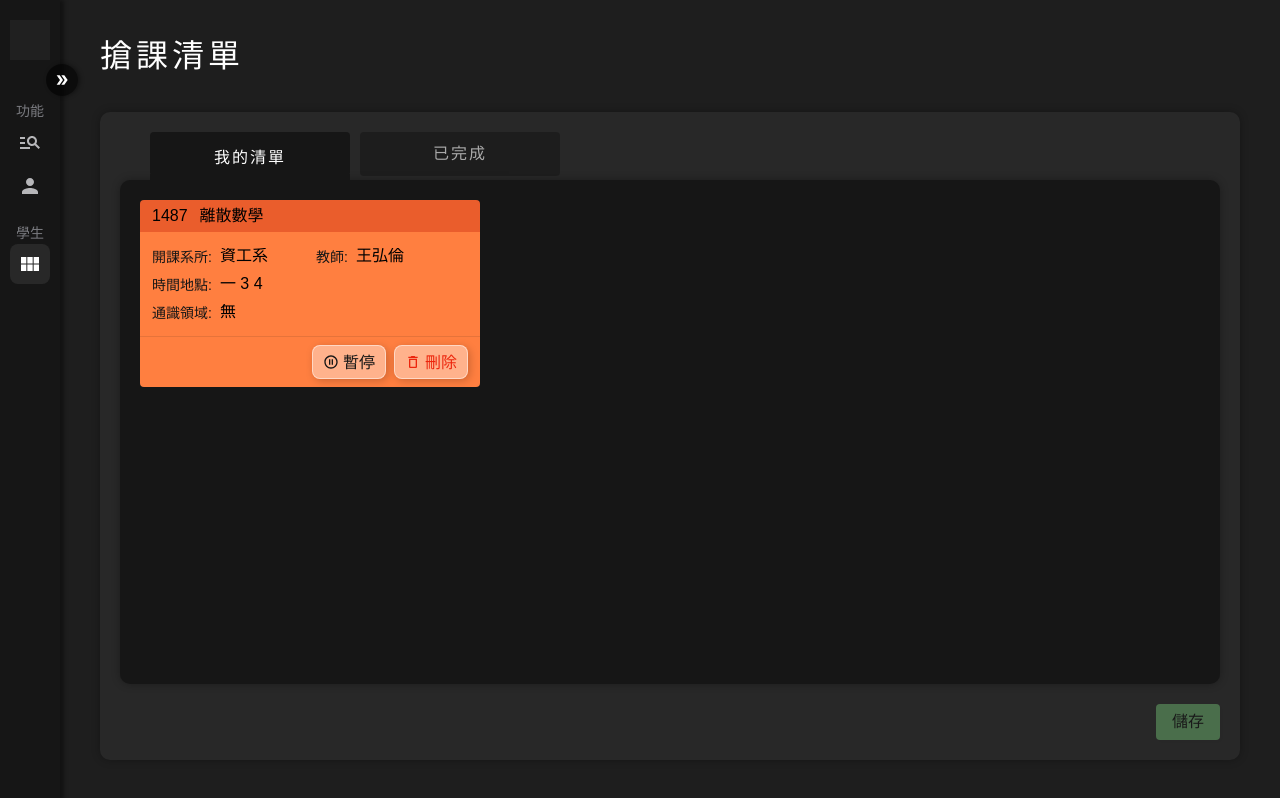
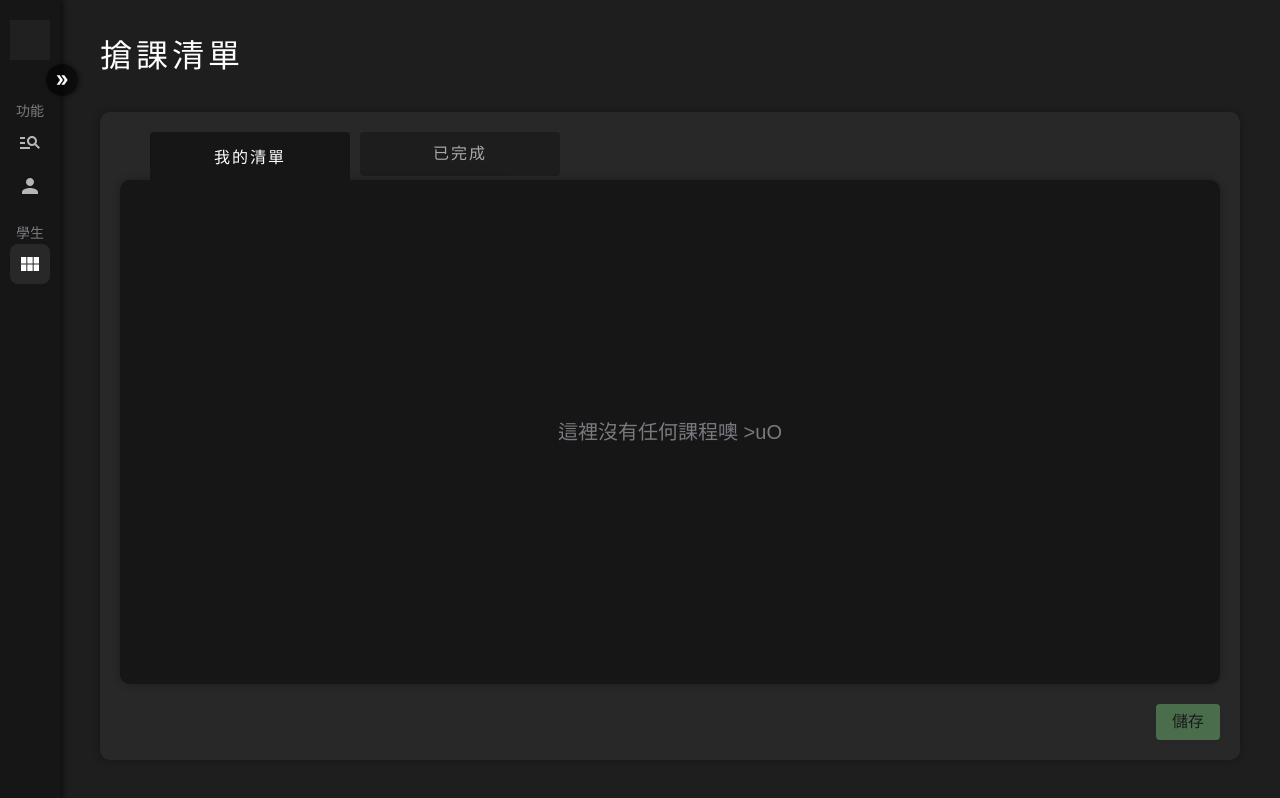
Before and after one commit to aisu-programming/NTNU-Course-Queuing-Website-FrontEnd, a React (Create React App) app: page /rushlist/wait in a window 1280 px wide. Built offline with nearby package versions, Linux system fonts and the light colour scheme.

Commit message:
feat: add global state

```diff
--- a/src/components/IconButton.jsx
+++ b/src/components/IconButton.jsx
@@ -1,5 +1,5 @@
 import React from 'react';
-import styled from 'styled-components';
+import styled, { css } from 'styled-components';
 import { colors } from '../styles';
 
 const Button = styled.div`
@@ -20,6 +20,9 @@ const Button = styled.div`
   svg {
     transform: '';
     transition: 0.3s;
+    height: 16px;
+    width: 16px;
+    margin-right: 4px;
   }
   &:hover {
     background: ${colors.white}${colors.opacity60};
@@ -28,11 +31,19 @@ const Button = styled.div`
     }
   }
 
-  svg {
-    height: 16px;
-    width: 16px;
-    margin-right: 4px;
-  }
+  ${(props) =>
+    props.disabled &&
+    css`
+      cursor: default;
+      filter: brightness(0.6) contrast(0.8);
+      &:hover {
+        background: ${colors.white}${colors.opacity40};
+        filter: brightness(0.6) contrast(0.8);
+        svg {
+          transform: none;
+        }
+      }
+    `}
 `;
 
 const Text = styled.h4`
@@ -41,11 +52,24 @@ const Text = styled.h4`
 `;
 
 export const IconButton = (props) => {
-  const { isDanger, handleEvent, text, children } = props;
+  const { isDanger, onClick, disabled, text, disableText, children } =
+    props;
+  const textResult = () => {
+    if (!disabled) {
+      return text;
+    }
+    if (!!disabled) {
+      return disableText;
+    }
+  }
   return (
-    <Button onClick={handleEvent} isDanger={isDanger}>
+    <Button
+      onClick={onClick}
+      disabled={disabled}
+      isDanger={isDanger}
+    >
       {children}
-      <Text>{text}</Text>
+      <Text>{textResult()}</Text>
     </Button>
   );
 };
--- a/src/components/Table.jsx
+++ b/src/components/Table.jsx
@@ -12,6 +12,7 @@ import {
 } from 'react-table';
 import {
   MdOutlinePlaylistAdd,
+  MdPlaylistAddCheck,
   MdFastRewind,
   MdSkipPrevious,
   MdSkipNext,
@@ -20,6 +21,7 @@ import {
 import { columns } from 'components/TableData';
 import { useMediaQuery } from 'react-responsive';
 import { IconButton } from 'components';
+import { useDataContext } from 'data';
 
 const Styles = styled.div`
   display: block;
@@ -48,7 +50,6 @@ const Styles = styled.div`
     color: ${colors.gray100};
 
     thead {
-      // color: ${colors.primary};
       tr {
         position: sticky;
         top: 0;
@@ -179,7 +180,6 @@ const Title = styled.h5`
   font-size: 14px;
   color: ${colors.gray200};
   margin-right: 8px;
-  transform: translateY(2px);
 `;
 const Desc = styled.h4`
   font-size: 16px;
@@ -231,7 +231,7 @@ const PageRow = styled.div`
   position: sticky;
   bottom: 0;
   margin-top: 8px;
-`
+`;
 const PageButton = styled.button`
   display: flex;
   justify-content: center;
@@ -246,7 +246,7 @@ const PageButton = styled.button`
     height: 1rem;
     color: ${colors.white};
   }
-`
+`;
 const PageText = styled.div`
   color: ${colors.white};
   font-size: 14px;
@@ -254,23 +254,47 @@ const PageText = styled.div`
   border-radius: 4px;
   margin-right: 4px;
   background: ${colors.gray500};
-`
+`;
 
-const ExpandRow = ({ list, setList, row }) => {
+const ExpandRow = ({ row }) => {
+  const {
+    courseData,
+    setCourseData,
+    courseList,
+    setCourseList,
+  } = useDataContext();
   const isTable = useMediaQuery({
     maxWidth: size.table,
   });
-  const { teacher, department, credit } = row.original;
+  const { courseNo, teacher, department, credit } =
+    row.original;
+
+  const hasCourse = () => {
+    const checkList = (list) => {
+      return !!list.find((item) => {
+        return item.courseNo === courseNo;
+      });
+    };
+    const originList = checkList(courseData);
+    const tempList = checkList(courseList);
+
+    if (originList || tempList) return true;
+    return false;
+  };
+
   const handleAdd = () => {
-    const newRow = {
+    if (hasCourse()) {
+      // Handle Has Course
+      // console.log('hasCourse!');
+      return;
+    }
+    const addCourse = {
       ...row.original,
-      state: 'pause'
-    }
-    setList([
-      ...list,
-      newRow
-    ]);
-  }
+      state: 'pause',
+    };
+    const newCourseList = [...courseList, addCourse];
+    setCourseList(newCourseList);
+  };
 
   return (
     <Container>
@@ -302,8 +326,14 @@ const ExpandRow = ({ list, setList, row }) => {
         );
       })()}
       <RightWrapper>
-        <IconButton handleEvent={handleAdd} text={'搶課清單'}>
-          <MdOutlinePlaylistAdd />
+        <IconButton
+          onClick={handleAdd}
+          text={'搶課清單'}
+          disableText={'已加入'}
+          disabled={hasCourse()}
+        >
+          {hasCourse() && <MdPlaylistAddCheck />}
+          {!hasCourse() && <MdOutlinePlaylistAdd />}
         </IconButton>
       </RightWrapper>
     </Container>
@@ -316,7 +346,7 @@ const resetScrollInsideTable = (indexTable) => {
   ].scrollTop = 0;
 };
 
-export const Table = ({ list, setList, columns, data }) => {
+export const Table = ({ columns, data }) => {
   const isTable = useMediaQuery({
     maxWidth: size.table,
   });
@@ -423,7 +453,7 @@ export const Table = ({ list, setList, columns, data }) => {
                     <ExpandTableRowOdd
                       colSpan={visibleColumns.length}
                     >
-                      <ExpandRow list={list} setList={setList} row={row} />
+                      <ExpandRow row={row} />
                       {/* {renderRowSubComponent({ row })} */}
                     </ExpandTableRowOdd>
                   </tr>
@@ -433,7 +463,7 @@ export const Table = ({ list, setList, columns, data }) => {
                     <ExpandTableRowEven
                       colSpan={visibleColumns.length}
                     >
-                      <ExpandRow list={list} setList={setList} row={row} />
+                      <ExpandRow row={row} />
                     </ExpandTableRowEven>
                   </tr>
                 )}
@@ -472,7 +502,9 @@ export const Table = ({ list, setList, columns, data }) => {
             <MdFastForward />
           </PageButton>
           <PageText>
-            {`第 ${pageIndex + 1} 頁 / 共 ${pageOptions.length} 頁`}
+            {`第 ${pageIndex + 1} 頁 / 共 ${
+              pageOptions.length
+            } 頁`}
           </PageText>
           <span>
             | Go to page:{' '}
@@ -494,14 +526,14 @@ export const Table = ({ list, setList, columns, data }) => {
   );
 };
 
-export const TableContainer = ({ data, list, setList }) => {
+export const TableContainer = ({ data }) => {
   const noData = () => {
     if (!data.length)
       return <Empty>抱歉，找不到任何課程噢 OuO</Empty>;
   };
   return (
     <Styles className='rt-tbody'>
-      <Table list={list} setList={setList} columns={columns} data={data} />
+      <Table columns={columns} data={data} />
       {noData()}
     </Styles>
   );
--- /dev/null
+++ b/src/data/dataProvider.jsx
@@ -0,0 +1,36 @@
+import React, {
+  createContext,
+  useState,
+  useContext,
+} from 'react';
+
+const DataContext = createContext();
+
+export const DataProvider = ({ children }) => {
+  const [courseData, setCourseData] = useState([]);
+  const [courseList, setCourseList] = useState([]);
+
+  const value = {
+    courseData,
+    setCourseData,
+    courseList,
+    setCourseList,
+    //a,
+    //setA,
+  };
+
+  return (
+    <DataContext.Provider value={value}>
+      {children}
+    </DataContext.Provider>
+  );
+};
+
+export const useDataContext = () => {
+  return useContext(DataContext);
+};
+
+// 使用方法
+// const App = () => {
+//   const { a, setA } = useDataContext();
+// }
--- a/src/data/index.jsx
+++ b/src/data/index.jsx
@@ -1,2 +1,3 @@
 export { department, place , domain } from './filter'
 export { key } from './base64Key'
+export { DataProvider, useDataContext } from './dataProvider'
--- a/src/pages/CardBox.jsx
+++ b/src/pages/CardBox.jsx
@@ -12,6 +12,7 @@ import {
   MdLoop,
 } from 'react-icons/md';
 import { IconButton } from 'components';
+import { useDataContext } from 'data';
 
 const StateColor = {
   active400: `${colors.active400}`,
@@ -116,12 +117,10 @@ const Empty = styled.div`
   font-size: 20px;
   margin: auto;
 `;
-const Card = ({
-  originalData,
-  copyData,
-  setCopyData,
-  item,
-}) => {
+const Card = ({ item }) => {
+  const { courseData, courseList, setCourseList } =
+    useDataContext();
+
   const {
     state,
     courseNo,
@@ -132,28 +131,29 @@ const Card = ({
     domains,
   } = item;
   const isWhite = state === 'delete';
-  const originalItem = originalData.find((item) => {
-    return item.courseNo=== courseNo;
-  });
 
   const isChange = () => {
-    console.log(originalItem.state);
-    if (originalItem.state !== state) return 200;
+    const courseItem = courseData.find((item) => {
+      return item.courseNo === courseNo;
+    });
+
+    if (!courseItem) return 200;
+    if (courseItem.state !== state) return 200;
     return 0;
   };
 
   const handleAction = (action) => {
-    const findIndex = copyData.map((item) => {
+    const changeState = courseList.map((item) => {
       if (item.courseNo === courseNo) {
-        const copy = {
+        const updateCourse = {
           ...item,
           state: action,
         };
-        return copy;
+        return updateCourse;
       }
       return item;
     });
-    setCopyData(findIndex);
+    setCourseList(changeState);
   };
 
   return (
@@ -181,9 +181,7 @@ const Card = ({
         </TextBox>
         <TextBox style={{ gridColumn: '1/3' }}>
           <Title>時間地點:</Title>
-          <Desc>
-            {timeInfo}
-          </Desc>
+          <Desc>{timeInfo}</Desc>
         </TextBox>
         <TextBox style={{ gridColumn: '1/3' }}>
           <Title>通識領域:</Title>
@@ -194,7 +192,7 @@ const Card = ({
         <Footer state={state} isChange={isChange()}>
           {state === 'pause' && item.department === '通識' && (
             <IconButton
-              handleEvent={() => handleAction('pause')}
+              onClick={() => handleAction('pause')}
               text={'變更領域'}
             >
               <MdLoop />
@@ -202,7 +200,7 @@ const Card = ({
           )}
           {state !== 'active' && (
             <IconButton
-              handleEvent={() => handleAction('active')}
+              onClick={() => handleAction('active')}
               text={'搶'}
             >
               <MdOutlineThumbUpAlt />
@@ -210,7 +208,7 @@ const Card = ({
           )}
           {state !== 'pause' && (
             <IconButton
-              handleEvent={() => handleAction('pause')}
+              onClick={() => handleAction('pause')}
               text={'暫停'}
             >
               <MdOutlinePauseCircleOutline />
@@ -219,7 +217,7 @@ const Card = ({
           {state !== 'delete' && (
             <IconButton
               isDanger={StateColor['delete']}
-              handleEvent={() => handleAction('delete')}
+              onClick={() => handleAction('delete')}
               text={'刪除'}
             >
               <MdDeleteOutline />
@@ -231,57 +229,48 @@ const Card = ({
   );
 };
 
-export const CardBox = (props) => {
-  const { dataText, changeText } = useOutletContext();
-  const { list } = props;
-  const [hasChange, setHasChange] = changeText;
-  const [data, setData] = dataText;
-  const [copyData, setCopyData] = useState([]);
+export const CardBox = () => {
+  const { Change } = useOutletContext();
+  const setHasChange = Change[1];
+  const { courseData, courseList, setCourseList } =
+    useDataContext();
   const location = useLocation();
   const path = location.pathname.split('/')[2];
-  console.log(list);
+
   const checkChange = () => {
-    const changeList = copyData.filter((item, index) => {
-      const state = data[index].state;
-      if (item.state !== state) {
-        return item;
-      }
+    const changeList = courseList.filter((item, index) => {
+      const course = courseData.find((data) => {
+        return data.courseNo === item.courseNo;
+      });
+
+      const isNewCourse = !course;
+      if (isNewCourse) return item;
+
+      const isChangeState = course.state !== item.state;
+      if (isChangeState) return item;
     });
     return !!changeList.length;
   };
 
   useEffect(() => {
-    setCopyData([...data]);
-  }, [data]);
+    setCourseList([...courseData, ...courseList]);
+    setHasChange(checkChange);
+  }, []); // eslint-disable-line react-hooks/exhaustive-deps
 
-  useEffect(() => {
-    setHasChange(checkChange());
-  }, [copyData]);
-
-  const waitCards = copyData
+  const waitCards = courseList
     .filter((item) => item.state !== 'done')
     .map((item) => {
       return (
-        <li key={`${item.id}`}>
-          <Card
-            originalData={data}
-            copyData={copyData}
-            setCopyData={setCopyData}
-            item={item}
-          />
+        <li key={`${item.courseNo}`}>
+          <Card item={item} />
         </li>
       );
     });
-  const doneCards = copyData
+  const doneCards = courseList
     .filter((item) => item.state === 'done')
     .map((item) => (
-      <li key={`${item.id}`}>
-        <Card
-          originalData={data}
-          copyData={copyData}
-          setCopyData={setCopyData}
-          item={item}
-        />
+      <li key={`${item.courseNo}`}>
+        <Card item={item} />
       </li>
     ));
 
--- a/src/pages/Home.jsx
+++ b/src/pages/Home.jsx
@@ -1,22 +1,28 @@
 import React from 'react';
 import { Link } from 'react-router-dom';
-import { colors } from '../styles'
-import styled from 'styled-components'
+import { colors } from '../styles';
+import styled from 'styled-components';
+import { useDataContext } from 'data';
 
 const Title = styled.div`
   font-size: 40px;
-  color: ${colors.title}
-`
+  color: ${colors.title};
+`;
 const SubTitle = styled.div`
   font-size: 30px;
-  color: ${colors.subtitle}
-`
+  color: ${colors.subtitle};
+`;
 
-export const Home = (props) => (
+export const Home = (props) => {
+  const { courseList, setCourseList } = useDataContext();
+  console.log(courseList);
+  console.log(setCourseList);
+  return (
     <div>
       <h1>Home Page</h1>
       <Title>ABCDEFG</Title>
       <SubTitle>ABCDEFG</SubTitle>
-    <Link to="login">Login</Link>
+      <Link to='login'>Login</Link>
     </div>
   );
+};
--- a/src/pages/RushList.jsx
+++ b/src/pages/RushList.jsx
@@ -1,7 +1,8 @@
-import React, { useState, useEffect } from 'react';
+import React, { useState } from 'react';
 import styled, { css } from 'styled-components';
 import { colors, device } from 'styles';
 import { NavLink, Outlet } from 'react-router-dom';
+import { useDataContext } from 'data';
 
 const Container = styled.section`
   flex: 1;
@@ -146,55 +147,15 @@ const SaveButton = styled.div`
     `}
 `;
 
-export const RushList = (props) => {
-  const { list, setList } = props;
-  const [data, setData] = useState([]);
+export const RushList = () => {
+  const { courseData, courseList } = useDataContext();
   const [hasChange, setHasChange] = useState(false);
 
-  const data0 = {
-    state: 'active',
-    courseNo: '1487',
-    chineseName: '離散數學',
-    department: '資工系',
-    teacher: '王弘倫',
-    timeInfo: '一 3 4',
-  };
-  const data1 = {
-    state: 'pause',
-    id: '1488',
-    name: '離散數學',
-    department: '資工系',
-    teacher: '王弘倫',
-    time: '一 3 4',
-    place: '分部',
-  };
-  const data3 = {
-    state: 'done',
-    id: '1490',
-    name: '離散數學',
-    department: '資工系',
-    teacher: '王弘倫',
-    time: '一 3 4',
-    place: '分部',
-  };
-  const data4 = {
-    state: 'active',
-    id: '1491',
-    name: '離散數學',
-    department: '通識',
-    teacher: '王弘倫',
-    time: '一 3 4',
-    place: '分部',
-  };
-  const datas = [
-    data0,
-    // data1,
-    // data3,
-    // data4,
-  ];
-  useEffect(() => {
-    setData(datas);
-  }, []);
+  const handleSave = () => {
+    console.log(courseData);
+    console.log(courseList);
+  }
+
   return (
     <Container>
       <Title>搶課清單</Title>
@@ -217,13 +178,12 @@ export const RushList = (props) => {
           <ChildWrapper>
             <Outlet
               context={{
-                dataText: [data, setData],
-                changeText: [hasChange, setHasChange],
+                Change: [hasChange, setHasChange],
               }}
             />
           </ChildWrapper>
           <Footer>
-            <SaveButton isChange={hasChange}>
+            <SaveButton onClick={handleSave} isChange={hasChange}>
               儲存
             </SaveButton>
           </Footer>
--- a/src/pages/Search.jsx
+++ b/src/pages/Search.jsx
@@ -273,8 +273,7 @@ const CellBox = styled.div`
   }
 `;
 
-export const Search = (props) => {
-  const { list, setList } = props;
+export const Search = () => {
   const [filter, setFilter] = useState([]);
   const [schedule, setSchedule] = useState([]);
   const [otherSchedule, setOtherSchedule] = useState(false);
@@ -446,7 +445,7 @@ export const Search = (props) => {
         </LeftWrapper>
         <RightWrapper>
           <BoxTitle>課程列表</BoxTitle>
-          <TableContainer data={classData} list={list} setList={setList}></TableContainer>
+          <TableContainer data={classData} />
         </RightWrapper>
       </ContentContainer>
     </SearchContainer>
```
Also changed, not shown: src/App.js (+36 -20 lines), src/api/utlis/Search.jsx (+45 -47 lines), src/api/utlis/config.jsx (+4 -4 lines). Lines whose indentation alone changed are shown as unchanged.
